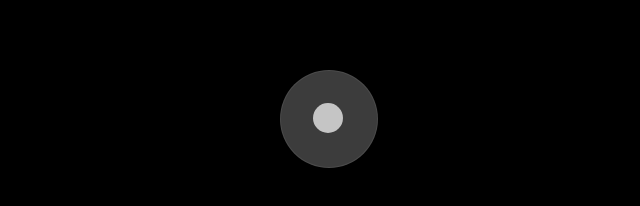
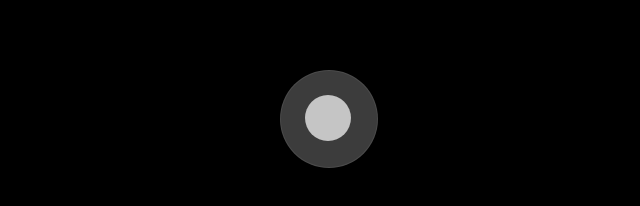
Before and after one commit to zsou/zsou.github.io, a plain HTML site: page app/index.html in a window 1280 px wide. Shown: the part 584-790 px from the top of the page, without its empty margins (360-1000 px from the left). Drawn offline with Linux system fonts and the light colour scheme.

Commit message:
Update index.html

```diff
--- a/app/index.html
+++ b/app/index.html
@@ -102,7 +102,7 @@
     <div class="test" id="test"></div>
     <script>
         // 设置全局变量：操作盘背景直径，拖动区域直径，内部白色美观按钮直径，最大拖拽距离
-        var joystickLen = 7, dragLen, insideLen = 2, maxDragLen = 3.5;
+        var joystickLen = 7, dragLen, insideLen = 3, maxDragLen = 2;
 
         // 获取html的font-size值，所有控件将以rem作为单位，进行 rem <-> px 的互相转换
         var htmlRem = parseInt($("html").css("font-size").replace("px", ""));
```
